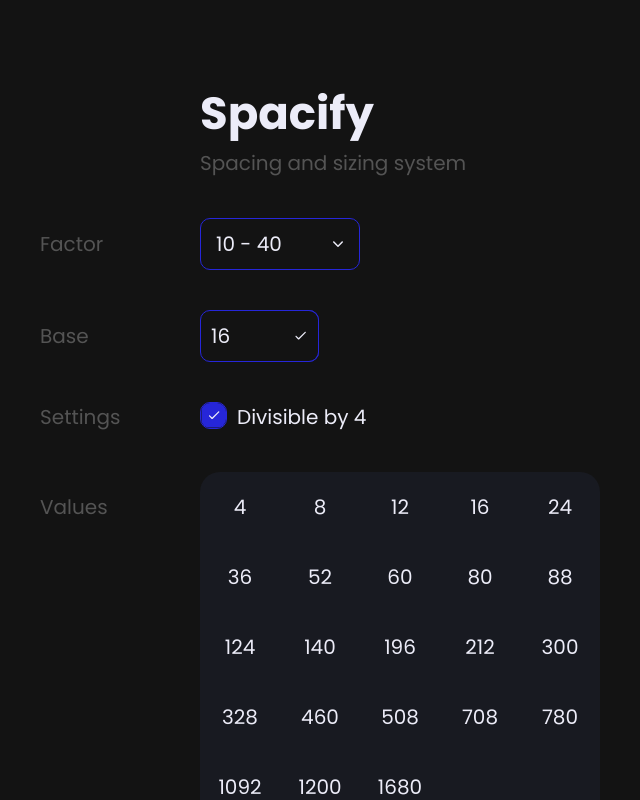
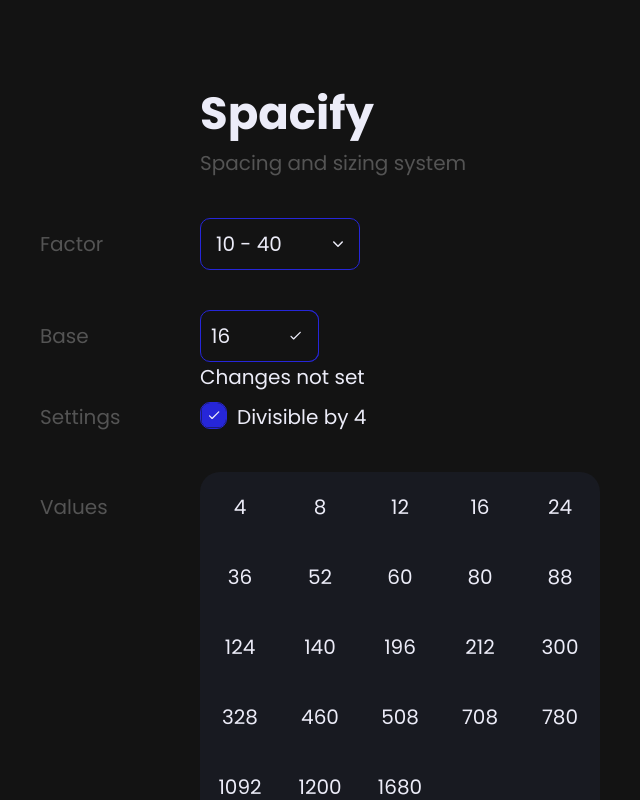
Before and after one commit to dotRarufu/spacify, a React (Vite) app: page / in a window 1280 px wide. Shown: the top 800 px of the page, without its empty margins (320-960 px from the left). Built offline with nearby package versions, Linux system fonts and the light colour scheme.

Commit message:
feat: add label for unapplied change in base input
fix minor problems from previous commit

```diff
--- a/src/components/Base.tsx
+++ b/src/components/Base.tsx
@@ -35,9 +35,12 @@ const Base = () => {
   const [value, setValue] = useState<number | null>(16);
   const { changeBase } = useContext(GlobalContext)!;
   const [isFocused, setIsFocused] = useState(false);
+  const [isSet, setIsSet] = useState(false);
 
   const handleChange = (event: ChangeEvent<HTMLInputElement>) => {
     const { value, min, max } = event.target;
+
+    setIsSet(false);
 
     if (value === "") {
       setValue(null);
@@ -53,7 +56,10 @@ const Base = () => {
     setValue(newValue);
   };
 
-  const handleDone = () => changeBase(value);
+  const handleDone = () => {
+    changeBase(value);
+    setIsSet(true);
+  };
 
   return (
     <div className="flex flex-col items-baseline sm:flex-row">
@@ -62,7 +68,7 @@ const Base = () => {
         children="Base"
       />
 
-      <div className="relative max-w-[8rem] ">
+      <div className="relative max-w-[6rem] ">
         <label htmlFor="base" className="hidden">
           Base
         </label>
@@ -82,7 +88,7 @@ const Base = () => {
           whileFocus="visibleOutline"
         />
         <motion.button
-          className="absolute right-[0] h-full rounded-r-inner border border-l-0 border-primary-color-500 bg-primary-color-500 px-[0.5rem]"
+          className="absolute right-[0] h-full rounded-r-inner border border-l-0 border-primary-color-500 bg-primary-color-500 px-[0.75rem]"
           onClick={handleDone}
           variants={buttonPrimary}
           whileHover="hovered"
@@ -96,8 +102,24 @@ const Base = () => {
             <motion.p
               className="absolute left-[0] top-full whitespace-nowrap text-[1rem] text-secondary-text"
               variants={tipVariant}
+              initial="initial"
+              animate="animate"
+              exit="exit"
             >
               Tip: 16 is a good start
+            </motion.p>
+          )}
+        </AnimatePresence>
+        <AnimatePresence>
+          {!isFocused && !isSet && (
+            <motion.p
+              className="absolute left-[0] top-full whitespace-nowrap text-[1rem] text-primary-text"
+              variants={tipVariant}
+              initial="initial"
+              animate="animate"
+              exit="exit"
+            >
+              Changes not set
             </motion.p>
           )}
         </AnimatePresence>
```
